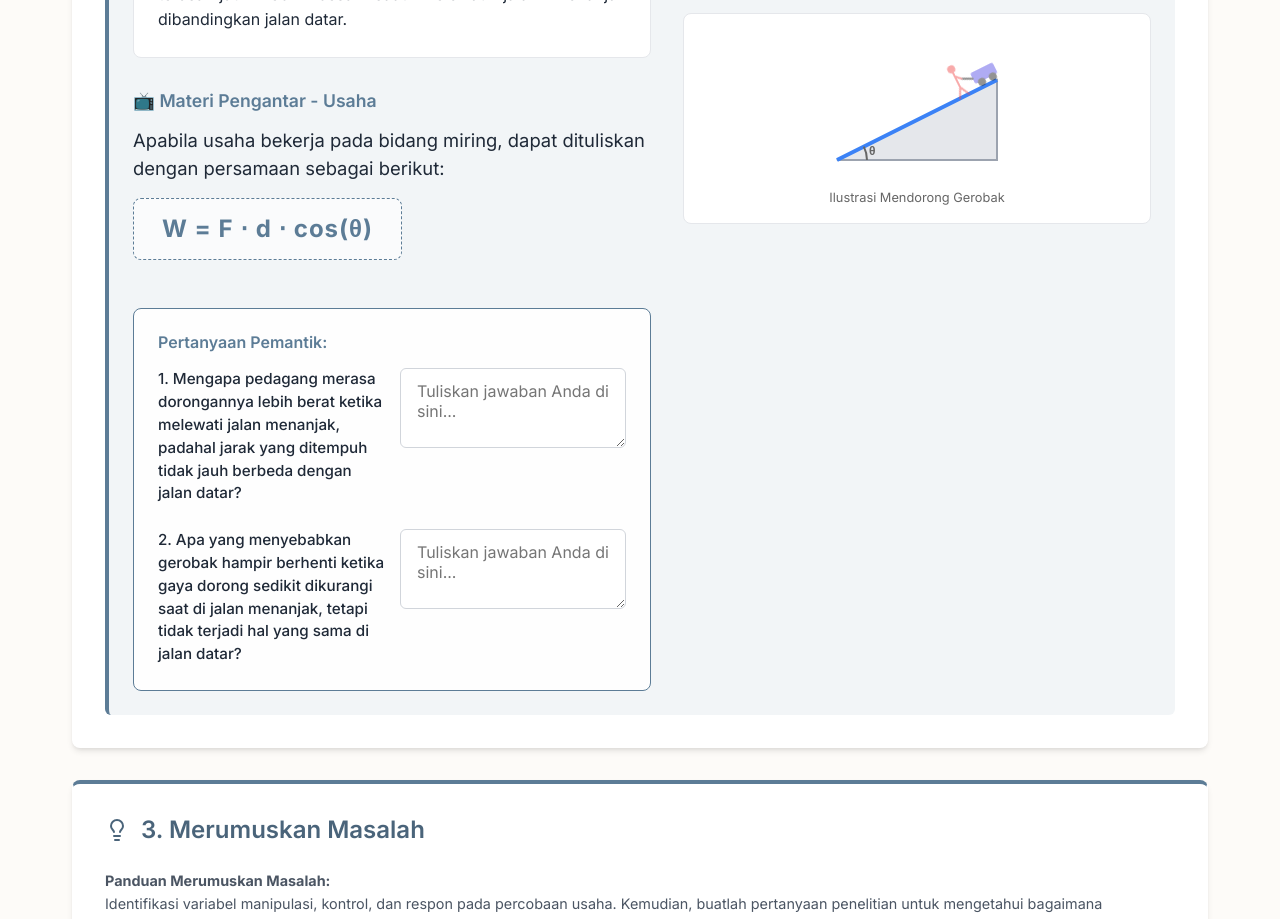
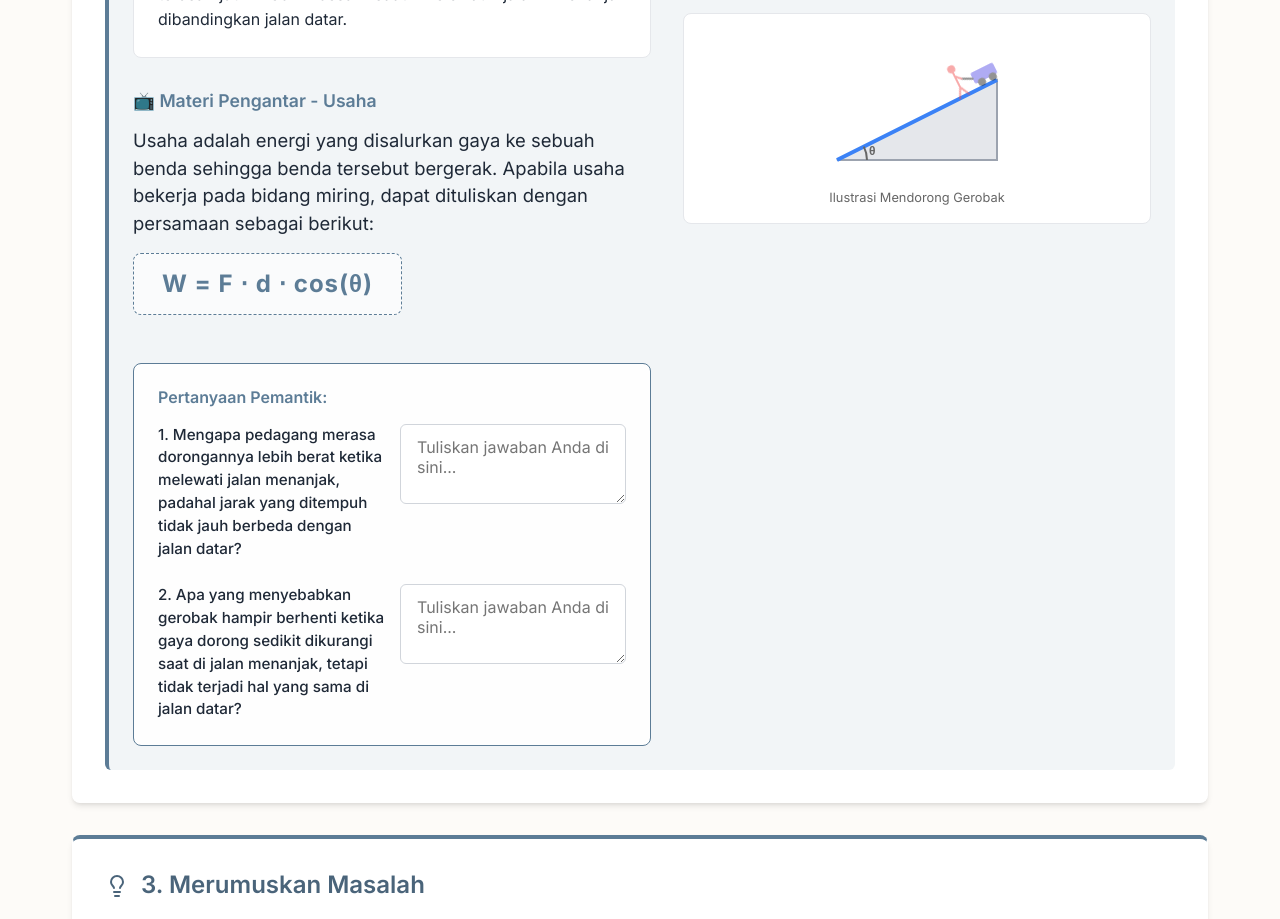
Before and after one commit to Wezz2806/vindlab, a React (Vite) app: page /usaha in a window 1280 px wide. Shown: the part 1060-1979 px from the top of the page. Built offline with nearby package versions, Linux system fonts and the light colour scheme.

Commit message:
Update Materi Pengantar Usaha: tambahkan definisi usaha sebelum persamaan bidang miring

```diff
--- a/src/pages/UsahaExperiment.jsx
+++ b/src/pages/UsahaExperiment.jsx
@@ -275,7 +275,7 @@ const UsahaExperiment = () => {
 
                 <h4 style={{ marginBottom: '1rem', fontSize: '1.1rem', color: 'var(--primary)' }}>📺 Materi Pengantar - Usaha</h4>
                 <p style={{ marginBottom: '1rem', fontSize: '1.15rem' }}>
-                  Apabila usaha bekerja pada bidang miring, dapat dituliskan dengan persamaan sebagai berikut:
+                  Usaha adalah energi yang disalurkan gaya ke sebuah benda sehingga benda tersebut bergerak. Apabila usaha bekerja pada bidang miring, dapat dituliskan dengan persamaan sebagai berikut:
                 </p>
                 <div style={{ marginBottom: '1.5rem', background: 'rgba(255,255,255,0.6)', padding: '0.75rem 1.75rem', display: 'inline-block', borderRadius: '8px', border: '1.5px dashed var(--primary)' }}>
                   <span style={{ fontWeight: '800', fontSize: '1.5rem', color: 'var(--primary)', letterSpacing: '1px' }}>
```
